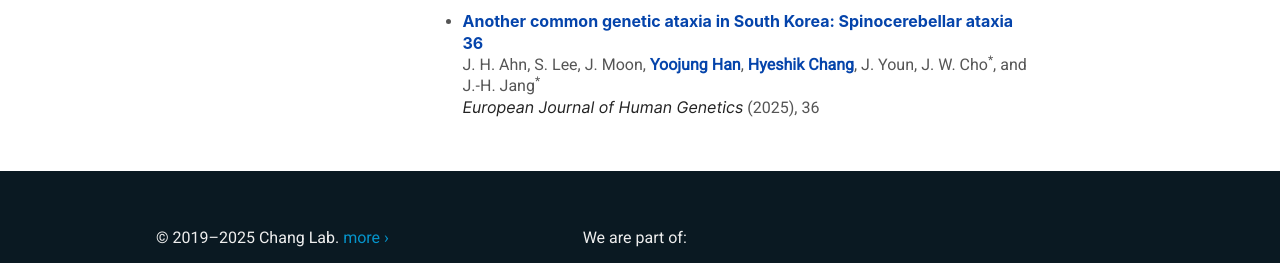
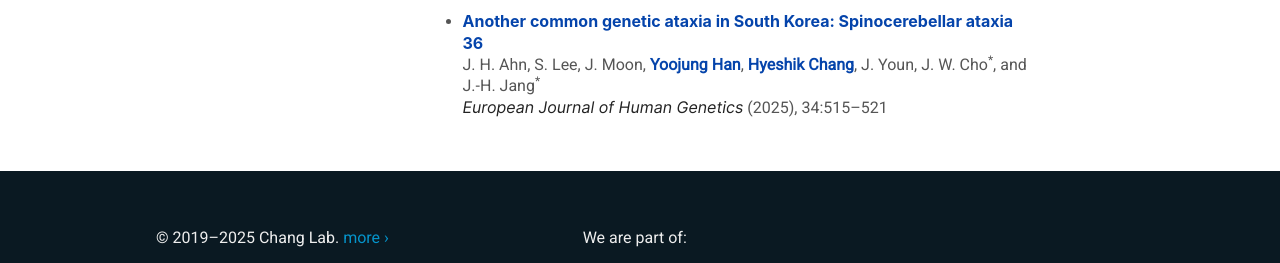
Before and after one commit to ChangLabSNU/ChangLabSNU.github.io, a Jekyll site: the page built from _pages/team/yoojung-han.md, in a window 1280 px wide and 900 px high, scrolled down 711 px. Shown: the part 481-744 px from the top of the window. Built offline with Jekyll 4.4.1, drawn with Linux system fonts in a browser that asks for light colours; nearby versions of some CDN libraries; some web fonts are replaced.

Commit message:
Update V/I/P information.

```diff
--- a/_data/publist.yml
+++ b/_data/publist.yml
@@ -27,7 +27,6 @@
       is_corresponding: true
   title: "VaxLab: integrated platform for rapid multistrategy mRNA vaccine design"
   journal: "Experimental & Molecular Medicine"
-  vip: "in press"
   vip: "58:1149–1157"
   pubdate:
     year: 2026
@@ -105,7 +104,7 @@
       is_corresponding: true
   title: "Another common genetic ataxia in South Korea: Spinocerebellar ataxia 36"
   journal: European Journal of Human Genetics
-  vip: "36"
+  vip: "34:515–521"
   pubdate:
     year: 2025
     month: Feb
```
